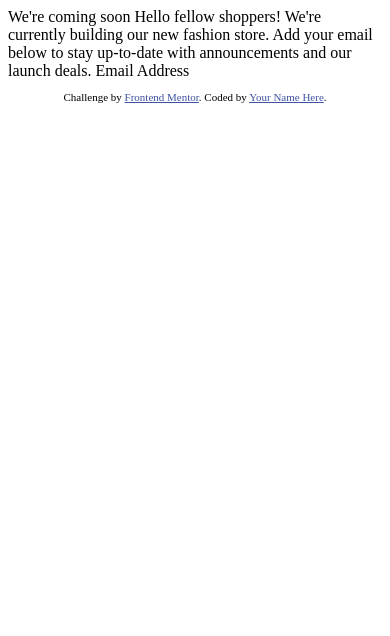
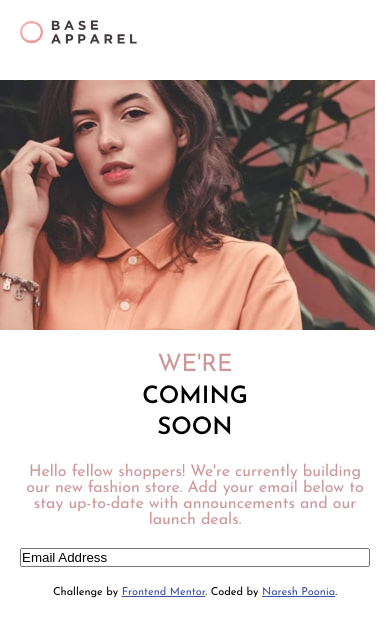
Before and after one commit to nareshpoonia/base-apparel-project, a plain HTML site: page index.html in a window 390 px wide. Drawn offline with Linux system fonts and the light colour scheme.

Commit message:
Completed basic mobile design

```diff
--- a/index.html
+++ b/index.html
@@ -1,33 +1,78 @@
 <!DOCTYPE html>
 <html lang="en">
   <head>
-  <meta charset="UTF-8">
-  <meta name="viewport" content="width=device-width, initial-scale=1.0"> <!-- displays site properly based on user's device -->
+    <meta charset="UTF-8" />
+    <meta name="viewport" content="width=device-width, initial-scale=1.0" />
+    <!-- displays site properly based on user's device -->
 
-  <link rel="icon" type="image/png" sizes="32x32" href="./images/favicon-32x32.png">
+    <link
+      rel="icon"
+      type="image/png"
+      sizes="32x32"
+      href="./images/favicon-32x32.png"
+    />
+    <link rel="preconnect" href="https://fonts.googleapis.com" />
+    <link rel="stylesheet" href="/style.css" />
+    <link rel="preconnect" href="https://fonts.gstatic.com" crossorigin />
+    <link
+      href="https://fonts.googleapis.com/css2?family=Josefin+Sans:wght@300;400;600&display=swap"
+      rel="stylesheet"
+    />
 
     <title>Frontend Mentor | Base Apparel coming soon page</title>
 
     <!-- Feel free to remove these styles or customise in your own stylesheet 👍 -->
     <style>
-    .attribution { font-size: 11px; text-align: center; }
-    .attribution a { color: hsl(228, 45%, 44%); }
+      .attribution {
+        font-size: 11px;
+        text-align: center;
+      }
+      .attribution a {
+        color: hsl(228, 45%, 44%);
+      }
     </style>
   </head>
   <body>
-
-  We're coming soon
-
+    <div class="wrapper">
+      <img src="/images/logo.svg" class="logo" alt="logo" /> <br />
+      <img
+        src="/images/hero-mobile.jpg"
+        class="hero-image"
+        alt="hero image"
+        width="375px"
+        height="250px"
+      />
+      <section>
+        <h2 class="coming-soon">
+          <span class="first-para">We're</span> <br />
+          <span class="second-para"
+            >coming <br />
+            soon</span
+          >
+        </h2>
+        <p class="message">
           Hello fellow shoppers! We're currently building our new fashion store.
-  Add your email below to stay up-to-date with announcements and our launch deals.
-
-  Email Address
+          Add your email below to stay up-to-date with announcements and our
+          launch deals.
+        </p>
+      </section>
+      <!-- <label for="email">Email Address</label> -->
+      <input
+        class="email"
+        type="email"
+        name="Email Address"
+        value="Email Address"
+        id=""
+      />
 
       <footer>
         <p class="attribution">
-      Challenge by <a href="https://www.frontendmentor.io?ref=challenge" target="_blank">Frontend Mentor</a>.
-      Coded by <a href="#">Your Name Here</a>.
+          Challenge by
+          <a href="https://www.frontendmentor.io?ref=challenge" target="_blank"
+            >Frontend Mentor</a
+          >. Coded by <a href="https://www.nareshpoonia.com">Naresh Poonia</a>.
         </p>
       </footer>
+    </div>
   </body>
 </html>
--- /dev/null
+++ b/style.css
@@ -0,0 +1,65 @@
+* {
+  margin: 0;
+  padding: 0;
+}
+:root {
+  --desaturated-red: hsl(0, 36%, 70%);
+  --soft-red: hsl(0, 93%, 68%);
+  --dark-grayish-red: hsl(0, 6%, 24%);
+}
+body {
+  font-size: 16px;
+  font-family: "Josefin Sans", sans-serif;
+  /* border: 5px solid red; */
+  margin-top: 20px;
+}
+
+.logo {
+  width: 30%;
+  margin-bottom: 20px;
+  margin-left: 20px;
+}
+
+.wrapper {
+  display: flex;
+  flex-direction: column;
+}
+
+.hero-image {
+  margin-bottom: 20px;
+  max-width: 100%;
+  height: auto;
+}
+
+.coming-soon {
+  margin-left: 20px;
+  margin-right: 20px;
+  text-align: center;
+  text-transform: uppercase;
+  line-height: 1.3;
+  margin-bottom: 20px;
+}
+
+.message {
+  margin-left: 20px;
+  margin-right: 20px;
+  text-align: center;
+  color: var(--desaturated-red);
+  margin-bottom: 20px;
+}
+
+.first-para {
+  color: var(--desaturated-red);
+  justify-content: center;
+  font-weight: 400;
+}
+
+.second-para {
+  font-weight: 600;
+}
+
+.email {
+  margin-bottom: 20px;
+  margin-left: 20px;
+  margin-right: 20px;
+}
```
Lines whose indentation alone changed are shown as unchanged.
